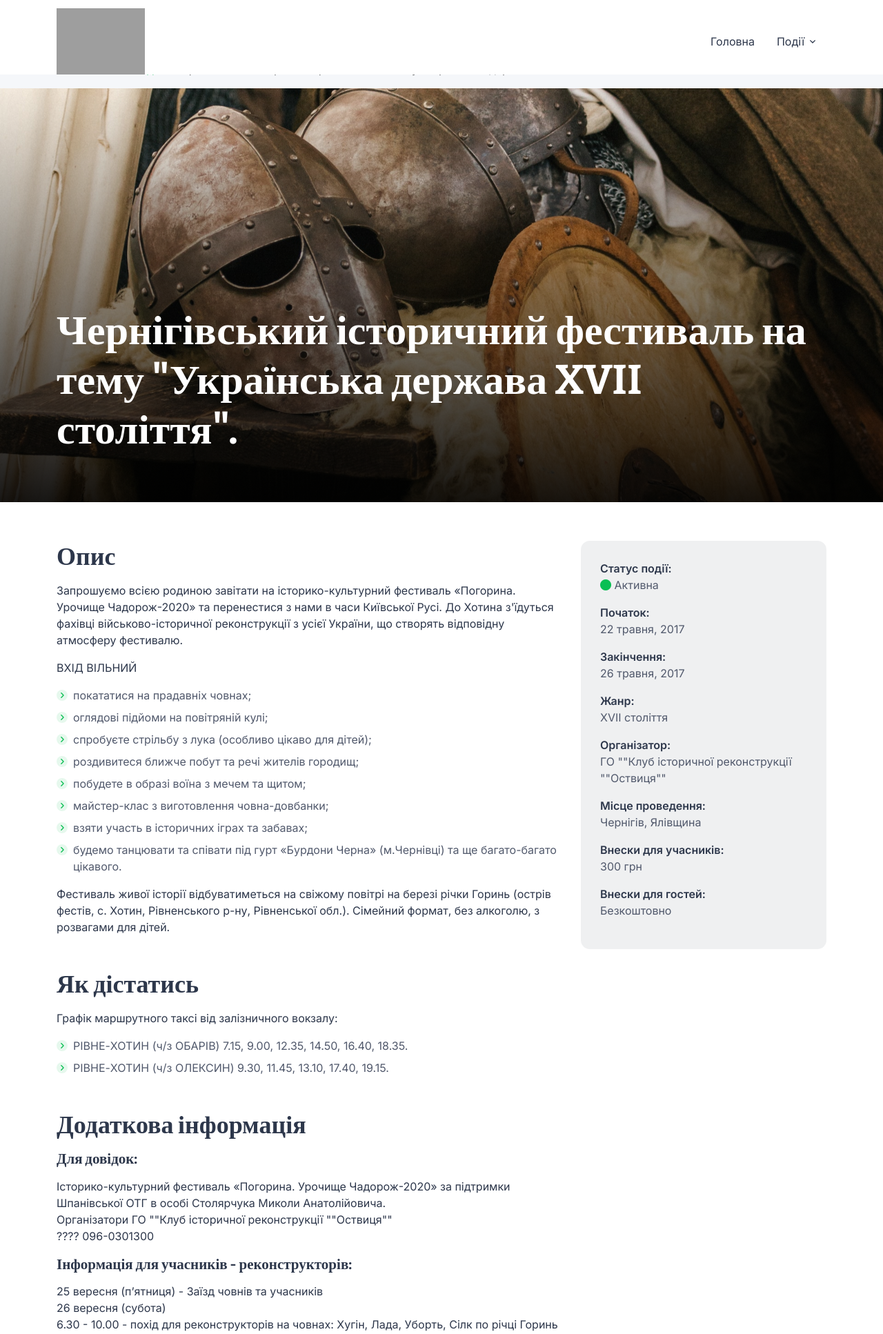
After one commit to KondratenkoS/histfaq, a Symfony app: template templates/event/event-page.html.twig in a window 1280 px wide. The commit adds this page. Shown: the top 1934 px of the page at 69% size. Run offline with Twig, Linux system fonts and the light colour scheme; the template is opened without the code that fills it, so the values that code supplies are empty; some libraries are stand-ins or nearby versions; grey boxes are pictures that could not be loaded.

```diff
--- a/composer.json
+++ b/composer.json
@@ -11,6 +11,7 @@
     "ext-iconv": "*",
     "symfony/console": "6.3.*",
     "symfony/dotenv": "6.3.*",
+    "symfony/expression-language": "6.3.*",
     "symfony/flex": "^2",
     "symfony/framework-bundle": "6.3.*",
     "symfony/runtime": "6.3.*",
--- a/src/Controller/IndexController.php
+++ b/src/Controller/IndexController.php
@@ -12,6 +12,8 @@ class IndexController extends AbstractController
     #[Route('/', name: 'homepage')]
     public function index(): Response
     {
-        return $this->render('index/index.html.twig');
+        return $this->render('index/index.html.twig', [
+            'controller_name' => 'IndexController'
+        ]);
     }
 }
--- /dev/null
+++ b/templates/event/event-page.html.twig
@@ -0,0 +1,345 @@
+<!DOCTYPE html>
+<html lang="en">
+<head>
+  <!-- Required Meta Tags Always Come First -->
+  <meta charset="utf-8">
+  <meta name="viewport" content="width=device-width, initial-scale=1, shrink-to-fit=no">
+
+  <!-- Title -->
+  <title>Histfaq - Events</title>
+
+  <!-- Favicon -->
+  <link rel="shortcut icon" href="{{ '/favicon.ico' }}">
+
+  <!-- Font -->
+  <link href="https://fonts.googleapis.com/css2?family=Inter:wght@400;500;600&display=swap" rel="stylesheet">
+
+  <link rel="preconnect" href="https://fonts.googleapis.com">
+  <link rel="preconnect" href="https://fonts.gstatic.com" crossorigin>
+  <link href="https://fonts.googleapis.com/css2?family=Bitter:ital,wght@0,100;0,200;0,300;0,400;0,500;0,600;0,700;0,800;0,900;1,100;1,200;1,300;1,400;1,500;1,600;1,700;1,800;1,900&display=swap" rel="stylesheet">
+
+  <!-- CSS Implementing Plugins -->
+  <link rel="stylesheet" href="{{ '/assets/vendor/bootstrap-icons/font/bootstrap-icons.css' }}">
+  <link rel="stylesheet" href="{{ '/assets/vendor/hs-mega-menu/dist/hs-mega-menu.min.css' }}">
+  <link rel="stylesheet" href="{{ '/assets/vendor/swiper/swiper-bundle.min.css' }}">
+
+  <!-- CSS Unify Template -->
+  <link rel="stylesheet" href="{{ '/assets/css/theme.min.css' }}">
+
+  <!-- Custom CSS -->
+  <link rel="stylesheet" href="{{ '/assets/css/main.css' }}">
+</head>
+
+<body>
+  <!-- ========== HEADER ========== -->
+  <header id="header" class="navbar navbar-expand-lg navbar-end navbar-light navbar-absolute-top navbar-show-hide"
+          data-hs-header-options='{
+            "fixMoment": 0,
+            "fixEffect": "slide"
+          }'>
+    <div class="container-fluid bg-white">
+      <div class="container">
+        <nav class="js-mega-menu navbar-nav-wrap">
+          <!-- Default Logo -->
+          <a class="navbar-brand" href="{{ 'index.html' }}" aria-label="Unify">
+            <img class="navbar-brand-logo" src="{{ '/assets/svg/logos/logo.svg' }}" alt="Image Description">
+          </a>
+          <!-- End Default Logo -->
+
+          <!-- Toggler -->
+          <button class="navbar-toggler" type="button" data-bs-toggle="collapse" data-bs-target="#navbarNavDropdown" aria-controls="navbarNavDropdown" aria-expanded="false" aria-label="Toggle navigation">
+            <span class="navbar-toggler-default">
+              <i class="bi-list"></i>
+            </span>
+            <span class="navbar-toggler-toggled">
+              <i class="bi-x"></i>
+            </span>
+          </button>
+          <!-- End Toggler -->
+
+          <!-- Collapse -->
+          <div class="collapse navbar-collapse" id="navbarNavDropdown">
+            <div class="navbar-absolute-top-scroller">
+              <ul class="navbar-nav nav-pills">
+                <!-- Home -->
+                <li class="nav-item">
+                  <a class="nav-link" aria-current="page" href="{{ 'index.html' }}" role="button" aria-expanded="false">Головна</a>
+                </li>
+                <!-- End Home -->
+
+                <!-- Events -->
+                <li class="hs-has-mega-menu nav-item">
+                  <a class="hs-mega-menu-invoker nav-link dropdown-toggle " role="button" aria-expanded="false">Події</a>
+
+                  <!-- Mega Menu -->
+                  <div class="hs-mega-menu dropdown-menu" aria-labelledby="eventsMegaMenu">
+                    <a class="dropdown-item " href="{{ 'events.html' }}">Усі події</a>
+                    <a class="dropdown-item " href="{{ 'calendar.html' }}">Календар</a>
+                    <a class="dropdown-item " href="#">Додати подію</a>
+                  </div>
+                  <!-- End Mega Menu -->
+                </li>
+                <!-- End Events -->
+              </ul>
+            </div>
+          </div>
+          <!-- End Collapse -->
+        </nav>
+      </div>
+    </div>
+  </header>
+
+  <!-- ========== END HEADER ========== -->
+
+  <!-- ========== MAIN CONTENT ========== -->
+  <main id="content" role="main">
+    <!-- Breadcrumb -->
+    <div class="container-fluid bg-light mt-10">
+      <div class="container">
+        <div class="row">
+          <div class="col-md-12">
+            <nav aria-label="breadcrumb">
+              <ol class="breadcrumb mt-3">
+                <li class="breadcrumb-item"><a href="{{ 'index.html' }}">Головна</a></li>
+                <li class="breadcrumb-item"><a href="{{ 'events.html' }}">Усі події</a></li>
+                <li class="breadcrumb-item text-black-50 active" aria-current="page">Чернігівський історичний фестиваль на тему "Українська держава XVII століття</li>
+              </ol>
+            </nav>
+          </div>
+        </div>
+      </div>
+    </div>
+
+    <div class="d-flex bg-img-center position-relative event-preview-block" style="background-image: url({{ '/assets/img/event-previews/event-preview-bg.jpg' }});">
+      <div class="container d-flex justify-content-end flex-column min-vh-lg-75 content-space-1 content-space-lg-b-3 zi-2">
+        <h1 class="display-4 text-white">Чернігівський історичний фестиваль на тему "Українська держава XVII століття".</h1>
+      </div>
+    </div>
+
+    <!-- Content -->
+    <div class="container content-space-1 content-space-b-lg-3">
+
+      <div class="row">
+        <div class="col-lg-4 order-lg-2 mb-5 mb-lg-0">
+          <div id="stickyBlockStartPoint">
+            <!-- Card -->
+            <div class="js-sticky-block card card-borderless bg-soft-dark"
+                data-hs-sticky-block-options='{
+                 "parentSelector": "#stickyBlockStartPoint",
+                 "targetSelector": "#header",
+                 "breakpoint": "lg",
+                 "startPoint": "#stickyBlockStartPoint",
+                 "endPoint": "#stickyBlockEndPoint",
+                 "stickyOffsetTop": 70
+               }'>
+              <div class="card-body">
+                <dl>
+                  <dt>Статус події:</dt>
+                  <dd><i class="bi bi-circle-fill text-primary"></i> Активна</dd>
+                  <dt>Початок:</dt>
+                  <dd>22 травня, 2017</dd>
+                  <dt>Закінчення:</dt>
+                  <dd>26 травня, 2017</dd>
+                  <dt>Жанр:</dt>
+                  <dd>XVII століття</dd>
+                  <dt>Організатор:</dt>
+                  <dd>ГО ""Клуб історичної реконструкції ""Оствиця""</dd>
+                  <dt>Місце проведення:</dt>
+                  <dd>Чернігів, Ялівщина</dd>
+                  <dt>Внески для учасників:</dt>
+                  <dd>300 грн</dd>
+                  <dt>Внески для гостей:</dt>
+                  <dd>Безкоштовно</dd>
+                </dl>
+              </div>
+            </div>
+            <!-- End Card -->
+          </div>
+        </div>
+        <!-- End Col -->
+
+        <div class="col-lg-8">
+          <div class="mb-7">
+            <h2>Опис</h2>
+
+            <p>Запрошуємо всією родиною завітати на історико-культурний фестиваль «Погорина. Урочище Чадорож-2020» та перенестися з нами в часи Київської Русі. До Хотина з'їдуться фахівці військово-історичної реконструкції з усієї України, що створять відповідну атмосферу фестивалю.</p>
+
+            <p>ВХІД ВІЛЬНИЙ</p>
+
+            <ul class="list-pointer list-pointer-sm list-pointer-soft-bg-primary">
+              <li class="list-pointer-item">покататися на прадавніх човнах;</li>
+              <li class="list-pointer-item">оглядові підйоми на повітряній кулі;</li>
+              <li class="list-pointer-item">спробуєте стрільбу з лука (особливо цікаво для дітей);</li>
+              <li class="list-pointer-item">роздивитеся ближче побут та речі жителів городищ;</li>
+              <li class="list-pointer-item">побудете в образі воїна з мечем та щитом;</li>
+              <li class="list-pointer-item">майстер-клас з виготовлення човна-довбанки;</li>
+              <li class="list-pointer-item">взяти участь в історичних іграх та забавах;</li>
+              <li class="list-pointer-item">будемо танцювати та співати під гурт «Бурдони Черна» (м.Чернівці) та ще багато-багато цікавого.</li>
+            </ul>
+
+            <p>Фестиваль живої історії відбуватиметься на свіжому повітрі на березі річки Горинь (острів фестів, с. Хотин, Рівненського р-ну, Рівненської обл.). Сімейний формат, без алкоголю, з розвагами для дітей.</p>
+          </div>
+
+          <div class="mb-7">
+            <h2>Як дістатись</h2>
+
+            <p>Графік маршрутного таксі від залізничного вокзалу:</p>
+
+            <ul class="list-pointer list-pointer-sm list-pointer-soft-bg-primary">
+              <li class="list-pointer-item">РІВНЕ-ХОТИН (ч/з ОБАРІВ) 7.15, 9.00, 12.35, 14.50, 16.40, 18.35.</li>
+              <li class="list-pointer-item">РІВНЕ-ХОТИН (ч/з ОЛЕКСИН) 9.30, 11.45, 13.10, 17.40, 19.15.</li>
+            </ul>
+          </div>
+
+          <div class="mb-7">
+            <h2>Додаткова інформація</h2>
+
+            <h4>Для довідок:</h4>
+
+            <p>
+              Історико-культурний фестиваль «Погорина. Урочище Чадорож-2020» за підтримки Шпанівської ОТГ в особі Столярчука Миколи Анатолійовича.<br>
+              Організатори ГО ""Клуб історичної реконструкції ""Оствиця""<br>
+              ???? 096-0301300
+            </p>
+
+            <h4>Інформація для учасників - реконструкторів:</h4>
+
+            <p>
+              25 вересня (п’ятниця) - Заїзд човнів та учасників<br>
+              26 вересня (субота)<br>
+              6.30 - 10.00 - похід для реконструкторів на човнах: Хугін, Лада, Уборть, Сілк по річці Горинь<br>
+              12.00 - Початок фестивалю<br>
+              17.00 - Закінчення фестивалю<br>
+              Телефон 066 752 5351, 067 36 000 39
+            </p>
+          </div>
+
+          <div class="mb-7">
+            <div style="height: 200px; background: #ededed; justify-content: center; display: flex; align-items: center;">
+              Тут буде мапа
+            </div>
+          </div>
+
+          <div>
+            <a class="btn btn-primary" href="{{ 'page-careers-apply.html' }}">Прийняти участь</a>
+          </div>
+
+          <!-- End Sticky End Point -->
+          <div id="stickyBlockEndPoint"></div>
+        </div>
+        <!-- End Col -->
+      </div>
+      <!-- End Row -->
+
+      <hr class="my-10">
+
+      <div class="w-lg-65">
+        <a class="btn btn-white btn-sm m-1" href="#">Інші події у Чернігівський області</a>
+        <a class="btn btn-white btn-sm m-1" href="#">Більше фестивалів</a>
+        <a class="btn btn-white btn-sm m-1" href="#">Усі події в цей час</a>
+      </div>
+    </div>
+    <!-- End Content -->
+  </main>
+  <!-- ========== END MAIN CONTENT ========== -->
+
+  <!-- ========== FOOTER ========== -->
+  <footer class="bg-dark">
+    <div class="container">
+      <div class="row pt-8 pb-0">
+        <div class="col-lg-8 mb-5 mb-md-0">
+          <h4 class="fw-medium text-white-70 mb-0 pb-8">
+            У Вас лишились запитання, зауваження, пропозиції?<br>
+            Напишіть нам: <span class="fw-bold text-white">support@histfaq.com</span>
+          </h4>
+        </div>
+        <div class="col-lg-4">
+          <ul class="list-unstyled list-group-horizontal d-flex justify-content-lg-end mb-0 pb-8">
+              <li class="me-5"><a class="link link-light link-light-5" href="{{ 'events.html' }}">Усі події</a></li>
+              <li class="me-5"><a class="link link-light link-light-5" href="{{ 'calendar.html' }}">Календар</a></li>
+              <li><a class="link link-light link-light-5" href="#">Додати подію</a></li>
+            </ul>
+        </div>
+      </div>
+
+      <div class="row">
+        <div class="col-sm-12">
+          <hr class="mt-0 mb-0 text-white text-opacity-25">
+        </div>
+      </div>
+
+      <div class="row align-items-md-center py-6">
+        <div class="col-sm-12">
+          <p class="fs-5 text-white-70 mb-0">2023 © All Rights Reserved.</p>
+        </div>
+        <!-- End Col -->
+      </div>
+      <!-- End Row -->
+    </div>
+  </footer>
+  <!-- ========== END FOOTER ========== -->
+
+  <!-- ========== SECONDARY CONTENTS ========== -->
+  <!-- Go To -->
+  <a class="js-go-to go-to position-fixed" href="javascript:;" style="visibility: hidden;"
+     data-hs-go-to-options='{
+       "offsetTop": 700,
+       "position": {
+         "init": {
+           "right": "2rem"
+         },
+         "show": {
+           "bottom": "2rem"
+         },
+         "hide": {
+           "bottom": "-2rem"
+         }
+       }
+     }'>
+    <i class="bi-chevron-up"></i>
+  </a>
+  <!-- ========== END SECONDARY CONTENTS ========== -->
+
+  <!-- JS Global Compulsory  -->
+  <script src="{{ '/assets/vendor/bootstrap/dist/js/bootstrap.bundle.min.js' }}"></script>
+
+  <!-- JS Implementing Plugins -->
+  <script src="{{ '/assets/vendor/hs-header/dist/hs-header.min.js' }}"></script>
+  <script src="{{ '/assets/vendor/hs-mega-menu/dist/hs-mega-menu.min.js' }}"></script>
+  <script src="{{ '/assets/vendor/hs-go-to/dist/hs-go-to.min.js' }}"></script>
+  <script src="{{ '/assets/vendor/hs-sticky-block/dist/hs-sticky-block.min.js' }}"></script>
+
+  <!-- JS Unify -->
+  <script src="{{ '/assets/js/theme.min.js' }}"></script>
+
+  <!-- JS Plugins Init. -->
+  <script>
+    (function() {
+      // INITIALIZATION OF NAVBAR
+      // =======================================================
+      new HSHeader('#header').init()
+
+
+      // INITIALIZATION OF MEGA MENU
+      // =======================================================
+      const megaMenu = new HSMegaMenu('.js-mega-menu', {
+        desktop: {
+          position: 'left'
+        }
+      })
+
+
+      // INITIALIZATION OF GO TO
+      // =======================================================
+      new HSGoTo('.js-go-to')
+
+
+      // INITIALIZATION OF STICKY BLOCKS
+      // =======================================================
+       new HSStickyBlock('.js-sticky-block', {
+        targetSelector: document.getElementById('header').classList.contains('navbar-fixed') ? '#header' : null
+      })
+    })()
+  </script>
+</body>
+</html>
```
Also changed, not shown: src/Controller/EventController.php (added, +16 -0 lines), templates/index/index.html.twig (+25 -25 lines), 2 other files.
